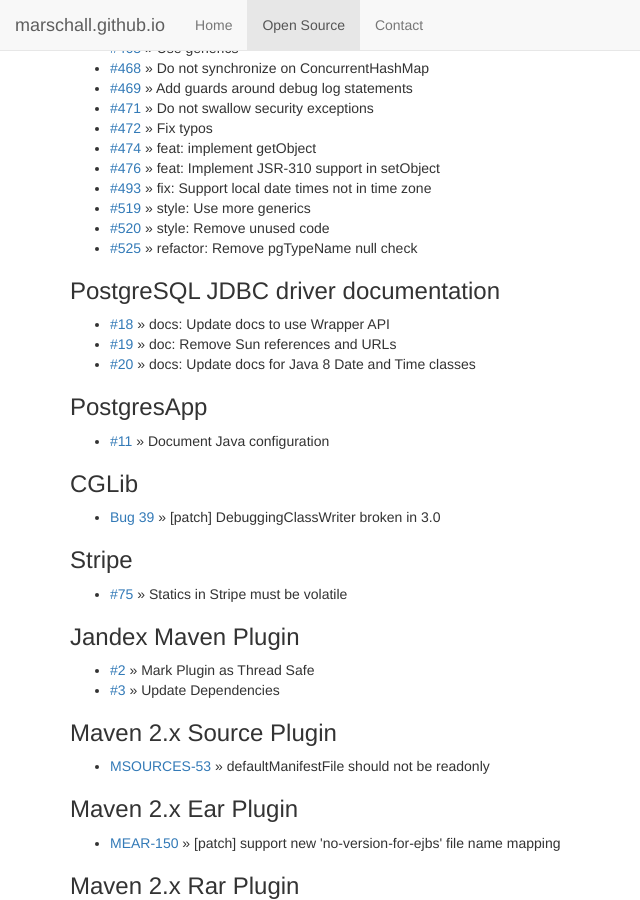
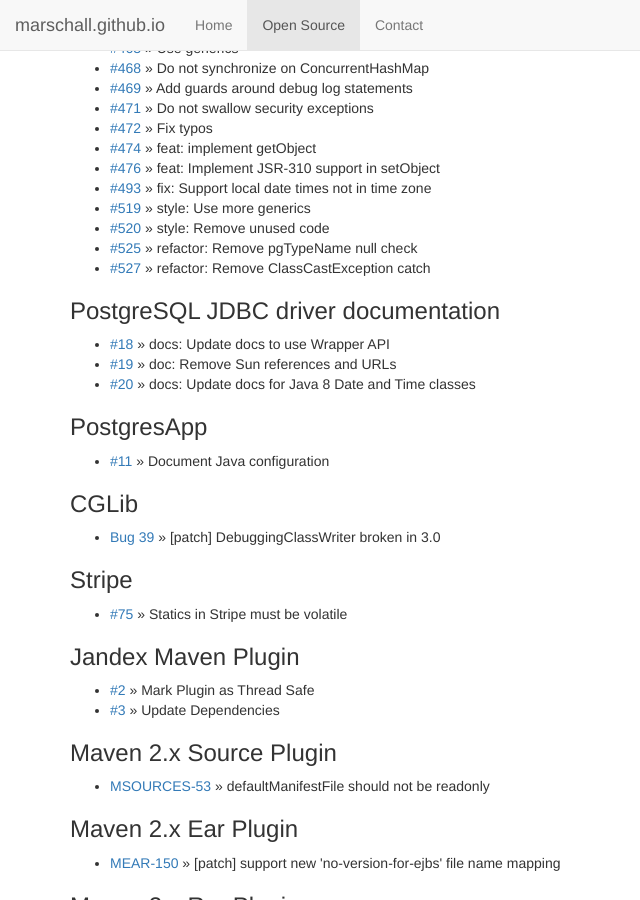
Before and after one commit to marschall/marschall.github.com, a Jekyll site: the page built from open-source.html, in a window 1280 px wide and 900 px high, scrolled down 3235 px. Shown: the whole window, without its empty margins (0-640 px from the left). Built offline with Jekyll 4.4.1, drawn with Linux system fonts in a browser that asks for light colours.

Commit message:
add pgjdbc#527

```diff
--- a/open-source.html
+++ b/open-source.html
@@ -216,6 +216,7 @@
   <li><a href="https://github.com/pgjdbc/pgjdbc/pull/519">#519</a> &raquo; style: Use more generics</li>
   <li><a href="https://github.com/pgjdbc/pgjdbc/pull/520">#520</a> &raquo; style: Remove unused code</li>
   <li><a href="https://github.com/pgjdbc/pgjdbc/pull/525">#525</a> &raquo; refactor: Remove pgTypeName null check</li>
+  <li><a href="https://github.com/pgjdbc/pgjdbc/pull/525">#527</a> &raquo; refactor: Remove ClassCastException catch</li>
 </ul>
 <h3>PostgreSQL JDBC driver documentation</h3>
 <ul>
```
